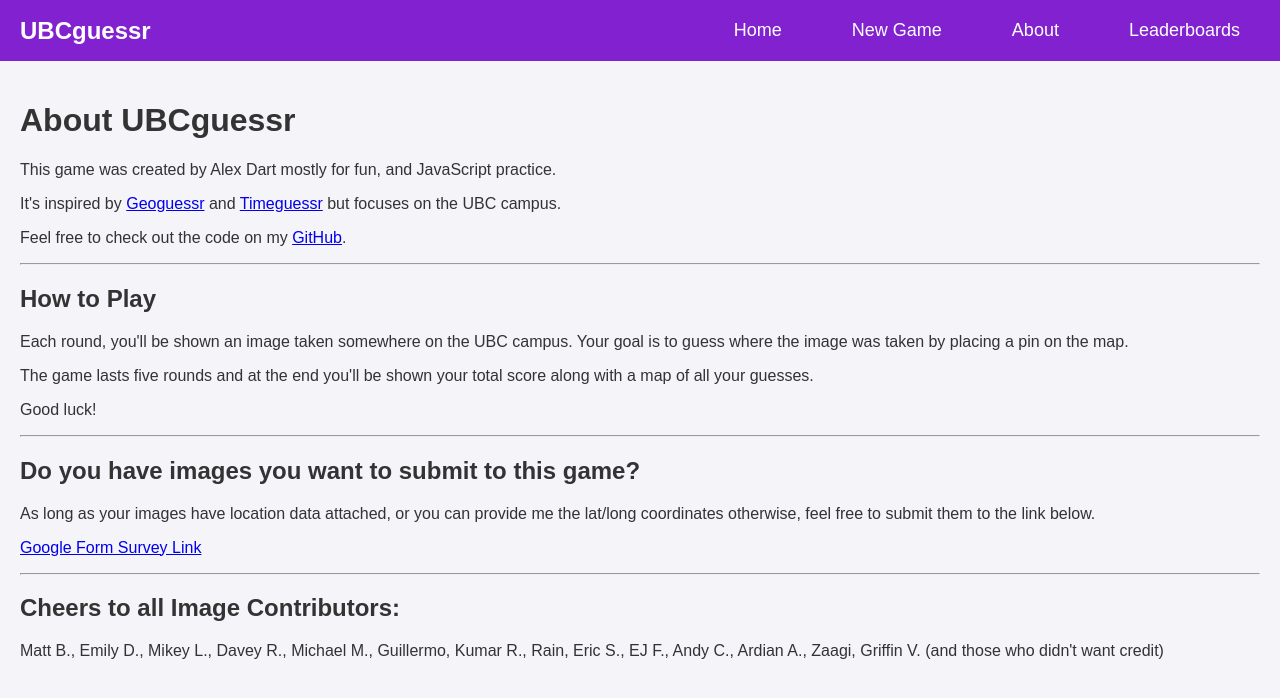
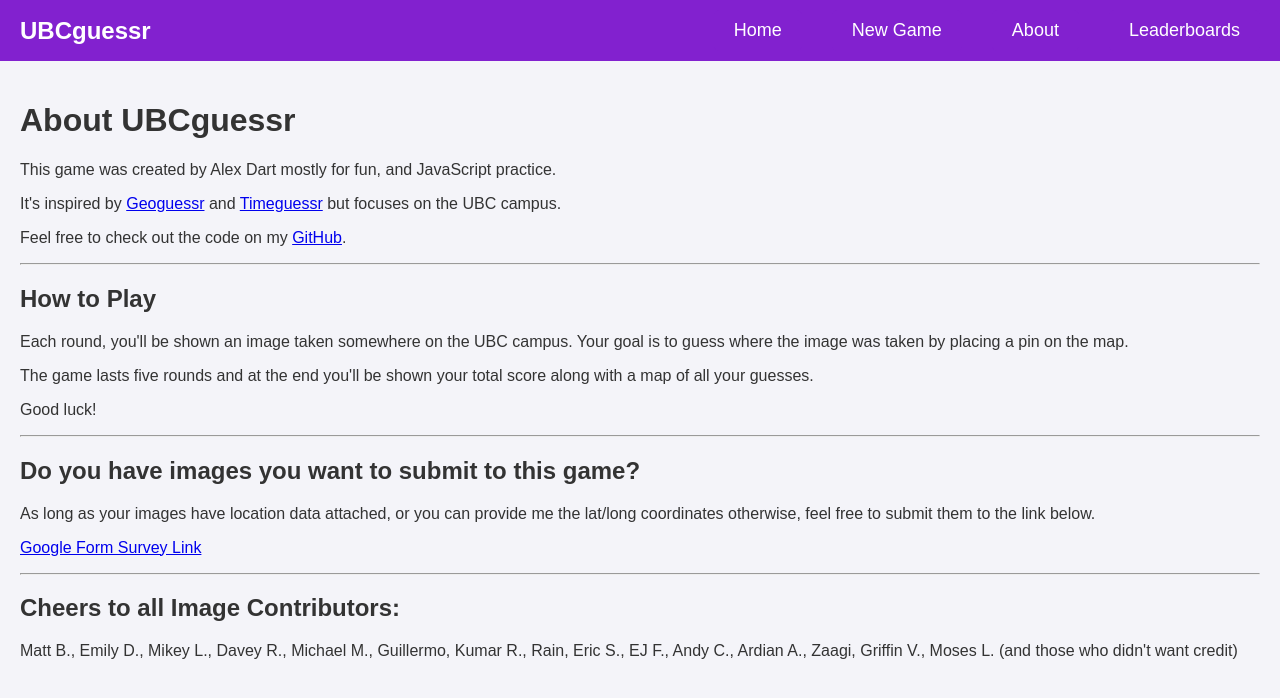
Before and after one commit to alextdart/ubcguessr, a React (Create React App) app: page /about in a window 1280 px wide. Shown: the top 698 px of the page. Built offline with nearby package versions, Linux system fonts and the light colour scheme.

Commit message:
added image credit

```diff
--- a/src/components/About.js
+++ b/src/components/About.js
@@ -25,7 +25,7 @@ const About = () => {
             <hr></hr>
 
             <h2>Cheers to all Image Contributors:</h2>
-            <p>Matt B., Emily D., Mikey L., Davey R., Michael M., Guillermo, Kumar R., Rain, Eric S., EJ F., Andy C., Ardian A., Zaagi, Griffin V. (and those who didn't want credit)</p>
+            <p>Matt B., Emily D., Mikey L., Davey R., Michael M., Guillermo, Kumar R., Rain, Eric S., EJ F., Andy C., Ardian A., Zaagi, Griffin V., Moses L. (and those who didn't want credit)</p>
         </div>
     );
 };
```
